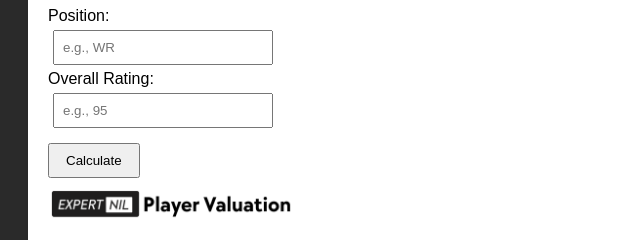
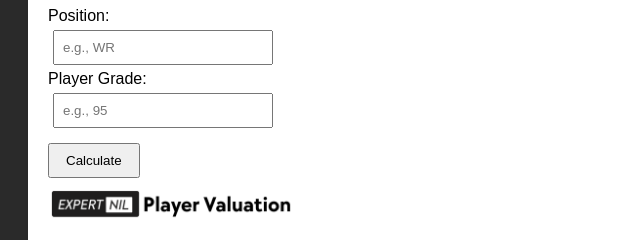
Before and after one commit to ExpertNIL/NILValuationTool, a plain HTML site: page index.html in a window 1280 px wide. Shown: the part 198-438 px from the top of the page, 0-640 px from the left. Drawn offline with Linux system fonts and the light colour scheme.

Commit message:
Add files via upload

```diff
--- a/index.html
+++ b/index.html
@@ -71,7 +71,7 @@
     <h2>Transfer Portal Valuation Tool</h2>
     <label>Position:</label><br />
     <input type="text" id="tpPosition" placeholder="e.g., WR" /><br />
-    <label>Overall Rating:</label><br />
+    <label>Player Grade:</label><br />
     <input type="number" id="tpOverall" placeholder="e.g., 95" /><br />
     <button onclick="runTransferPortal()">Calculate</button>
 <img src="player_valuation_title.png" alt="Player Valuation Title" style="display: block; margin-top: 10px; width: 250px; height: auto;">
```
